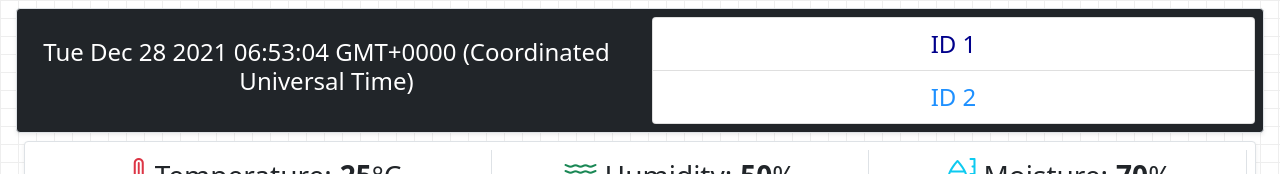
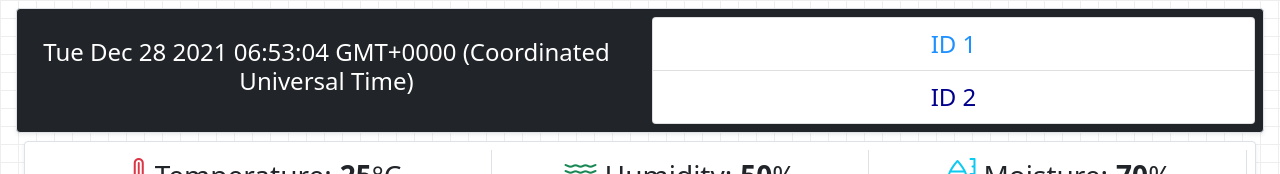
Before and after one commit to mnskgrayce/ed3-anticovid, a React (Create React App) app in the folder user-interface/: page / in a window 1280 px wide. Shown: the top 174 px of the page. Built offline with nearby package versions, Linux system fonts and the light colour scheme; no server answers.

Commit message:
UPDATE inverse text colors

```diff
--- a/user-interface/src/components/WarningLogBar.js
+++ b/user-interface/src/components/WarningLogBar.js
@@ -62,7 +62,7 @@ const WarningLogBar = ({ url }) => {
               id="name_id_1"
               className="list-group-item"
               style={{
-                color: "darkblue",
+                color: "dodgerblue",
               }}
             >
               ID 1
@@ -71,7 +71,7 @@ const WarningLogBar = ({ url }) => {
               id="name_id_2"
               className="list-group-item"
               style={{
-                color: "dodgerblue",
+                color: "darkblue",
               }}
             >
               ID 2
```
